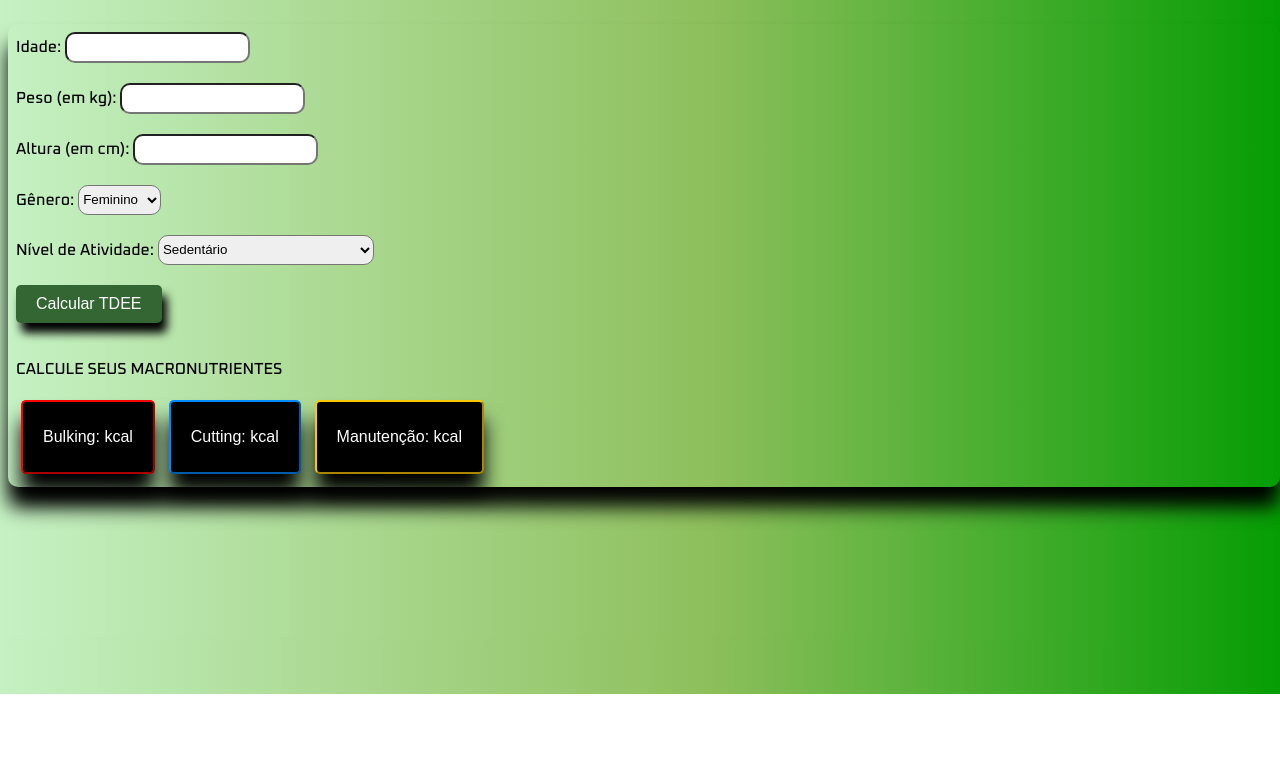
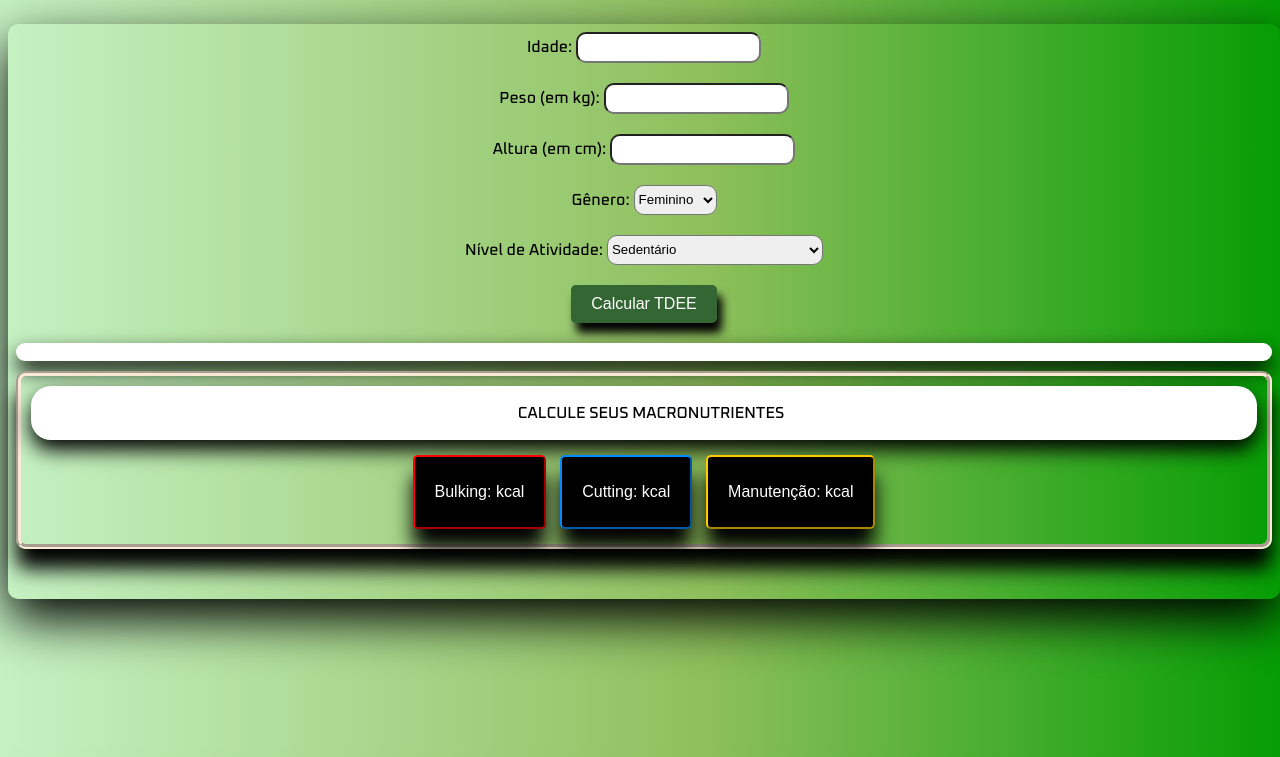
Before and after one commit to Vihbrito/Calculadora-de-Macros, a website built with Vite: page index.html in a window 1280 px wide. Shown: the part 106-863 px from the top of the page. Before the commit the page ends 800 px from the top, so only its background shows below. Built offline with nearby package versions, Linux system fonts and the light colour scheme; files whose address does not match are found by name.

Commit message:
Update style.css

```diff
--- a/style.css
+++ b/style.css
@@ -125,9 +125,50 @@ background: linear-gradient(90deg, rgba(0,0,0,1) 0%, rgb(0, 0, 0) 0%, rgb(0, 0,
 }
 
 .dados {
-box-shadow: 0px 20px 20px rgb(0, 0, 0);
+box-shadow: 0px 20px 50px rgb(0, 0, 0);
  border-radius: 10px;
  padding:8px;
  margin-bottom: 50px;
+ text-align: center;
+padding-bottom: 50px;
 
 }
+
+.mac{
+  border-radius: 10px;
+  box-shadow: 0px 20px 20px rgb(0, 0, 0);
+  border: 5px;
+  border-style: groove;
+  border-color: antiquewhite;
+  padding: 10px;
+}
+
+.tdee {
+  border-radius: 20px;
+  box-shadow: 0px 10px 20px rgb(0, 0, 0);
+  padding: 1px;
+  padding-left: 15px;
+  background-color: #ffffff;
+  margin-bottom: 10px;
+}
+.text{
+  border-radius: 20px;
+  box-shadow: 0px 10px 20px rgb(0, 0, 0);
+  padding: 1px;
+  padding-left: 15px;
+  background-color: #ffffff;
+  margin-bottom: 10px;
+}
+
+
+
+.title {
+  text-align: center;
+}
+.porc {
+  width: 40px;
+  height: 28px;
+  margin: 10px;
+  font-size: larger;
+  padding: 5px;
+}
```
